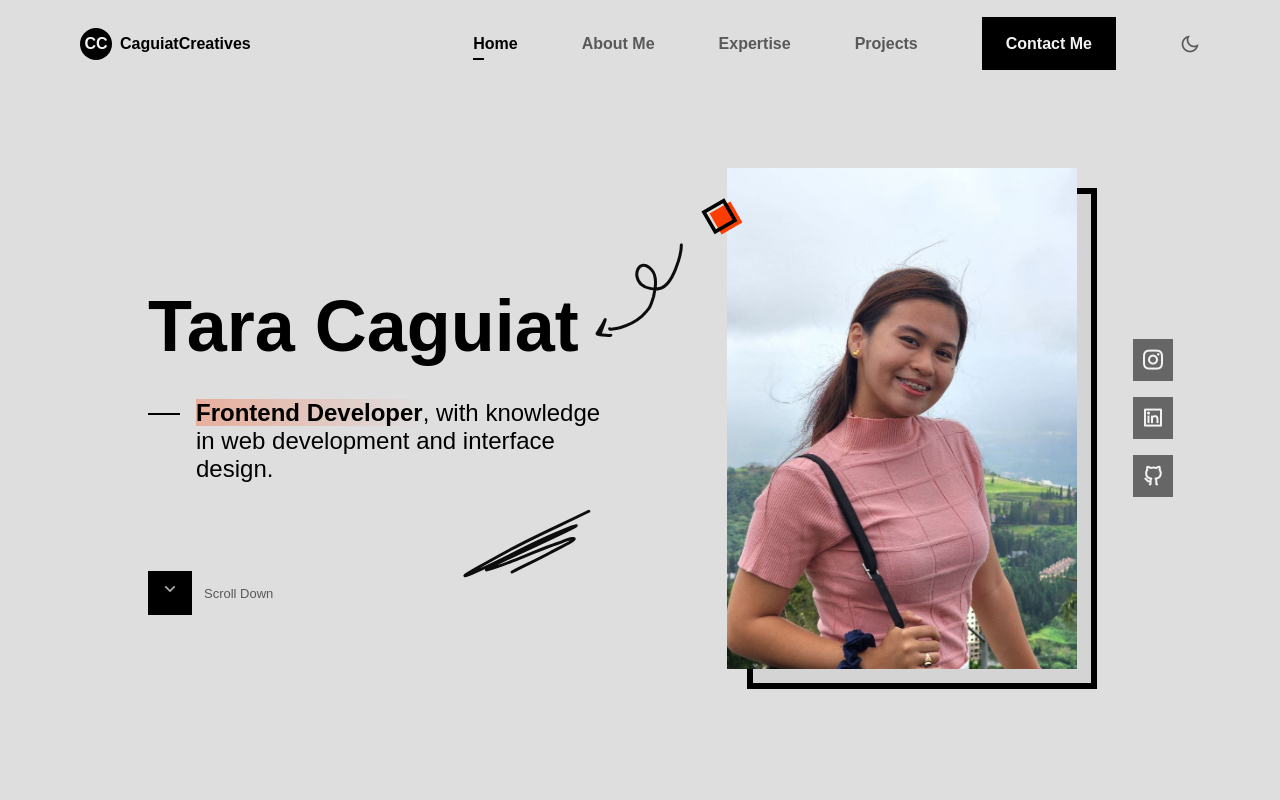
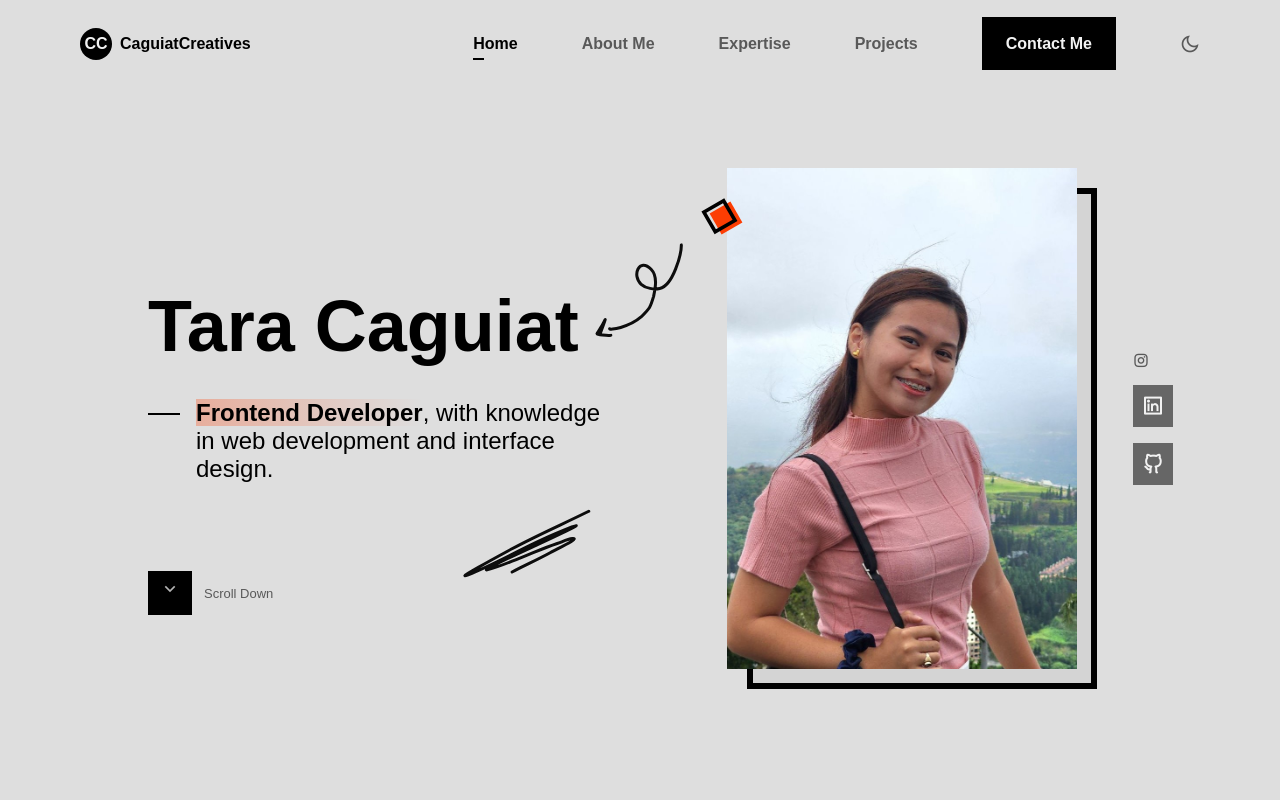
Before and after one commit to tarafrncscc/BSIS-3A-CAGUIAT-WebDev, a plain HTML site: page index.html in a window 1280 px wide. Shown: the top 800 px of the page. Drawn offline with nearby package versions, Linux system fonts and the light colour scheme; a web font is replaced by a local one.

Commit message:
Update index.html

```diff
--- a/index.html
+++ b/index.html
@@ -85,11 +85,7 @@
               <div class="geometric-box"></div>
             </div>
             <div class="home__social">
-              <a
-                href="https://www.instagram.com/_tarafrncsc_/"
-                target="_blank"
-                class="home__social-link"
-              >
+
                 <i class="ri-instagram-line"></i>
               </a>
               <a
```
